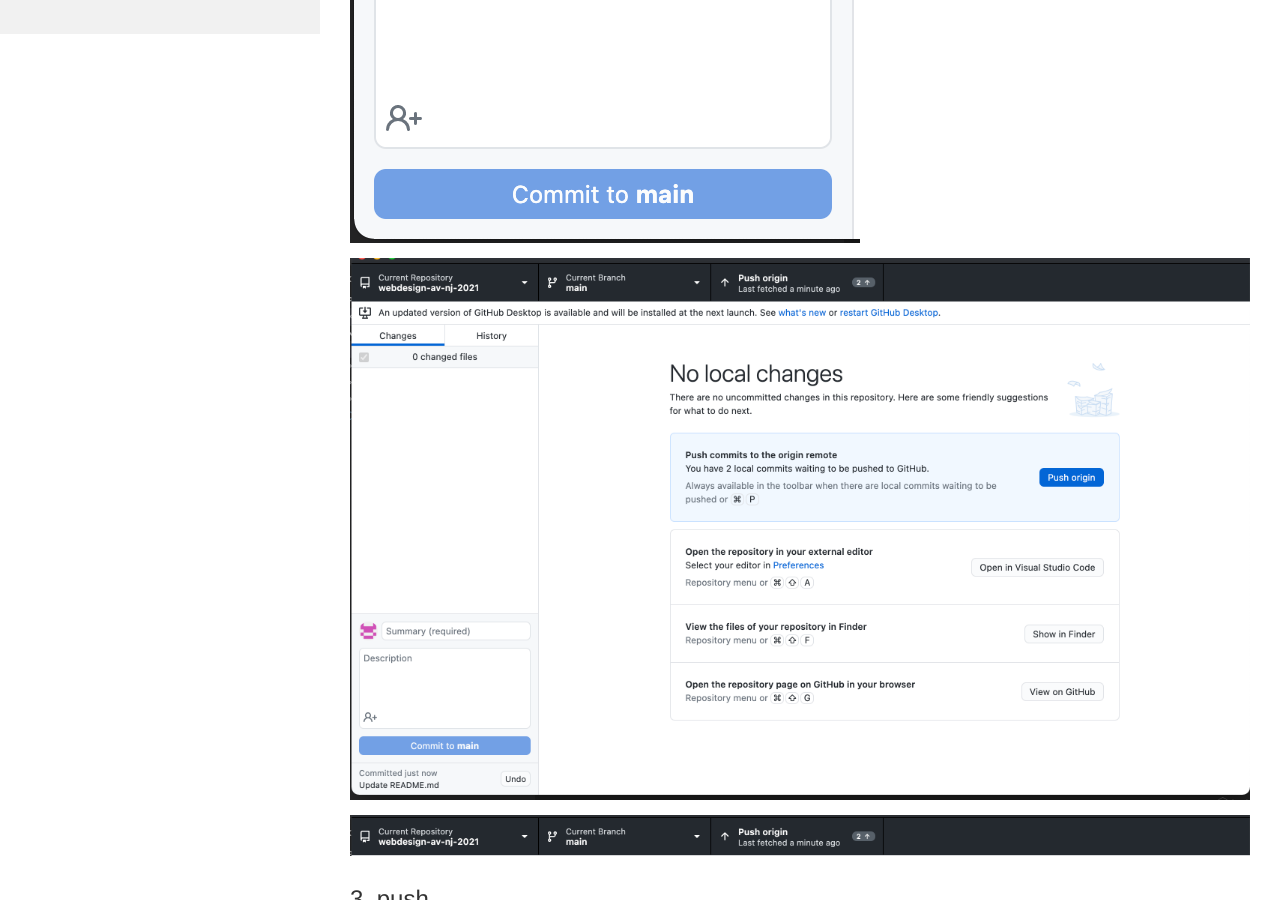
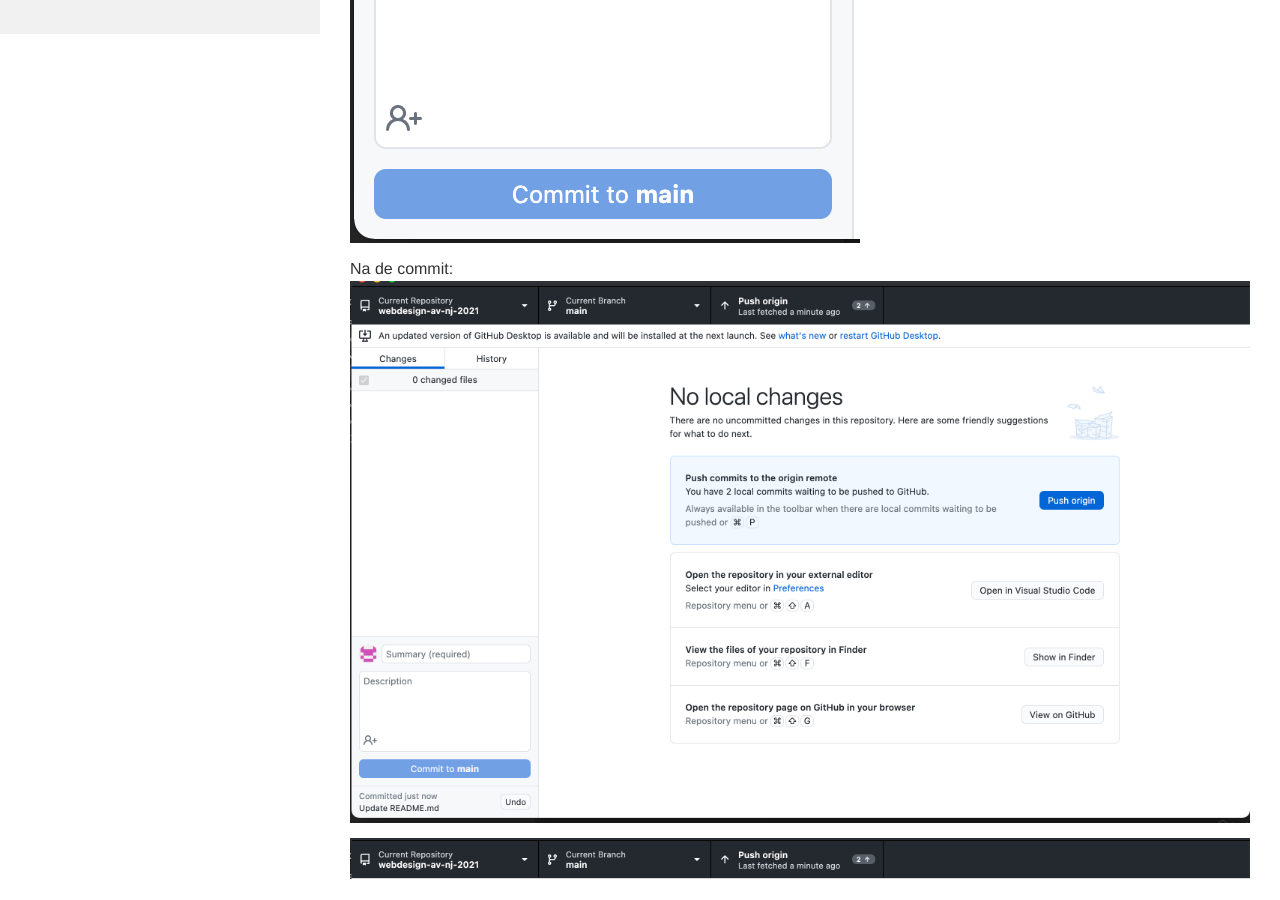
Before and after one commit to Syntra-Brussel/webdesign, a Jekyll site: the page built from git/stappen.md, in a window 1280 px wide and 900 px high, scrolled down 1466 px. Built offline with Jekyll 4.4.1, drawn with Linux system fonts in a browser that asks for light colours; nearby versions of some CDN libraries; a script that is not in the unit is left out.

Commit message:
Update stappen.md

```diff
--- a/git/stappen.md
+++ b/git/stappen.md
@@ -26,6 +26,8 @@
 Aanpassingen aan verschillende bestanden worden samen goedgekeurd voor publicatie. Een commit krijgt een gepaste omschrijving.
 
 <img src="{{ '/git/images/commit_2.png' | relative_url}}" />
+
+Na de commit:
 <img src="{{ '/git/images/na_commit.png' | relative_url}}" />
 <img src="{{ '/git/images/voor_push.png' | relative_url}}" />
 
```
